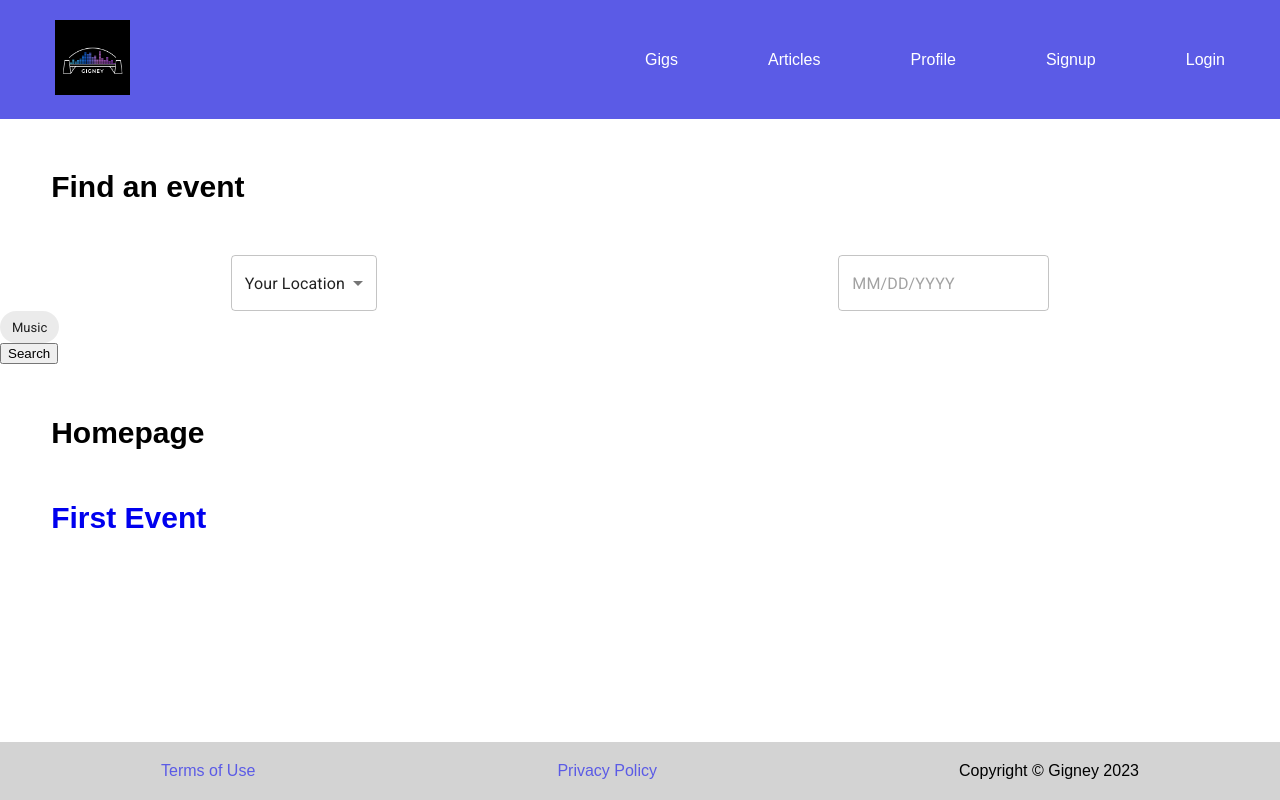
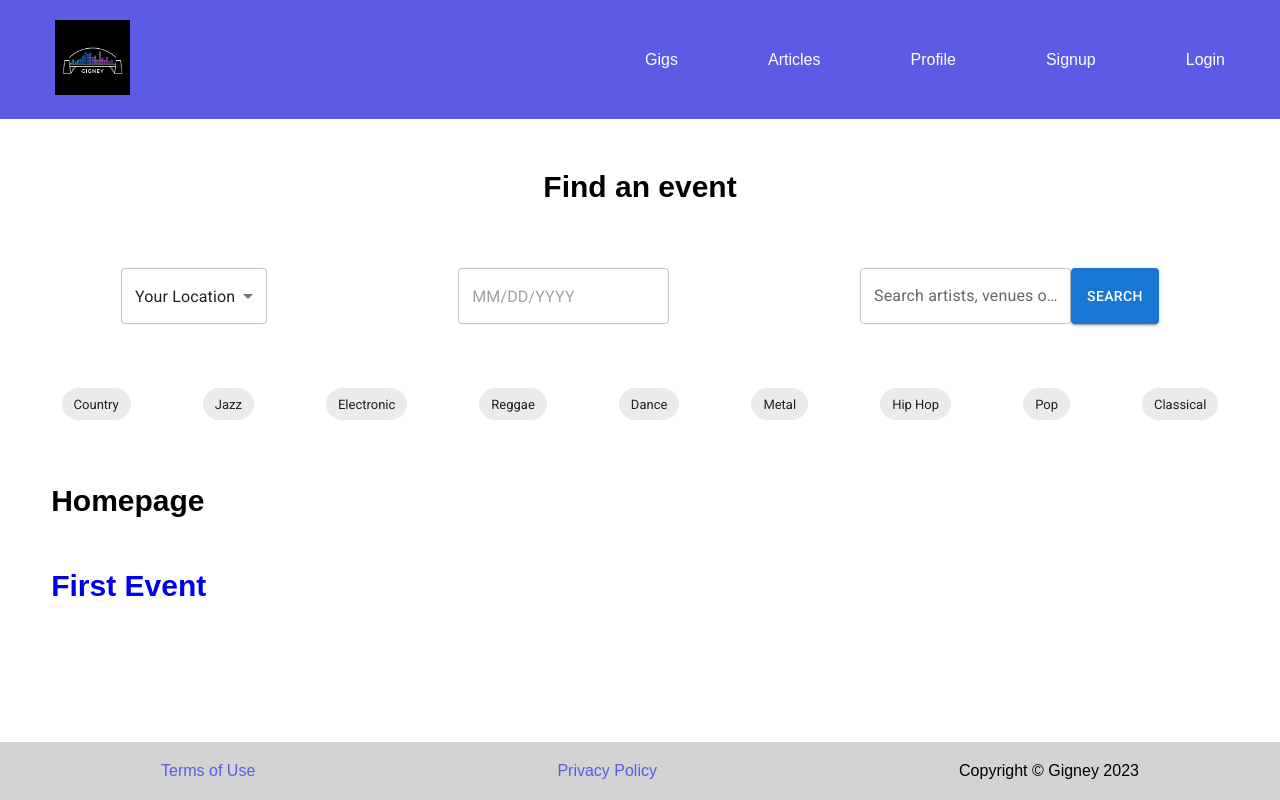
Before and after one commit to GRDE3024-DIG33-DigEx-Major-Project-2/frontendA3, a React (Create React App) app: page / in a window 1280 px wide. Built offline with nearby package versions, Linux system fonts and the light colour scheme.

Commit message:
first draft header

```diff
--- a/src/components/FindEventHeader.js
+++ b/src/components/FindEventHeader.js
@@ -1,6 +1,6 @@
 import { useState } from "react";
 import { DatePicker } from "@mui/x-date-pickers";
-import { MenuItem, Select, Chip } from "@mui/material";
+import { MenuItem, Select, Chip, TextField, Button } from "@mui/material";
 
 const FindEventHeader = () => {
 
@@ -23,7 +23,7 @@ const FindEventHeader = () => {
         <h1>Find an event</h1>
         <form id="search-event-form" onSubmit={searchHandler}>
             <div className="find-event-search">
-                <Select labelId="search-locations" value={location} label="Your Location" onChange={(event) => setLocation(event.target.value)}>
+                <Select className="search-form-els" labelId="search-locations" value={location} label="Your Location" onChange={(event) => setLocation(event.target.value)}>
                     <MenuItem disabled selected hidden value="-">Your Location</MenuItem>
                     <MenuItem value="Sydney">Sydney</MenuItem>
                     <MenuItem value="Balmain">Balmain</MenuItem>
@@ -32,17 +32,23 @@ const FindEventHeader = () => {
                     <MenuItem value="Marrickville">Marrickville</MenuItem>
                     <MenuItem value="Lane Cove">Lane Cove</MenuItem>
                 </Select>
-                <DatePicker onChange={(event) => setDate(event.target.value)} />
+                <DatePicker className="search-form-els" onChange={(event) => setDate(event.target.value)} />
+                <span>
+                    <TextField className="search-form-els" id="events-txt-field" variant="outlined" label="Search artists, venues or events"></TextField>
+                    <Button className="search-form-els" type="submit" variant="contained">Search</Button>
+                </span>
             </div>
             <div className="find-event-tags">
-                <Chip label="Music" value="Music" color={selected ? "primary" : "default"} onClick={() => chipHandler("Music") } />
+                <Chip label="Country" color={selected ? "primary" : "default"} onClick={() => chipHandler("Country") } />
+                <Chip label="Jazz" color={selected ? "primary" : "default"} onClick={() => chipHandler("Jazz") } />
+                <Chip label="Electronic" color={selected ? "primary" : "default"} onClick={() => chipHandler("Electronic") } />
+                <Chip label="Reggae" color={selected ? "primary" : "default"} onClick={() => chipHandler("Reggae") } />
+                <Chip label="Dance" color={selected ? "primary" : "default"} onClick={() => chipHandler("Dance") } />
+                <Chip label="Metal" color={selected ? "primary" : "default"} onClick={() => chipHandler("Metal") } />
+                <Chip label="Hip Hop" color={selected ? "primary" : "default"} onClick={() => chipHandler("Hip Hop") } />
+                <Chip label="Pop" color={selected ? "primary" : "default"} onClick={() => chipHandler("Pop") } />
+                <Chip label="Classical" color={selected ? "primary" : "default"} onClick={() => chipHandler("Classical") } />
             </div>
-            <input
-            id="search-btn"
-            className="search-btn"
-            type="submit"
-            value="Search"
-            />
         </form>
     </div>
     ;
--- a/src/static/style.css
+++ b/src/static/style.css
@@ -127,13 +127,19 @@ footer a {
 /* HOMEPAGE */
 .find-event-header {
   width: 100%;
+  text-align: center;
 }
 
-.find-event-search {
+.find-event-search, .find-event-tags {
   display: flex;
   flex-direction: row;
   justify-content: space-around;
   align-items: center;
+  margin: 5% 2%;
+}
+
+.search-form-els {
+  min-height: 56px;
 }
 
 /*# sourceMappingURL=style.css.map */
--- a/src/static/style.scss
+++ b/src/static/style.scss
@@ -133,7 +133,12 @@ footer {
 /* HOMEPAGE */
 .find-event-header{
     width: 100%;
+    text-align: center;
 }
-.find-event-search{
+.find-event-search, .find-event-tags{
     @include flex-row;
+    margin: 5% 2%;
 }
+.search-form-els{
+    min-height: 56px;
+}
```
Also changed, not shown: 1 other file (tests, documents, lock files or other folders).
